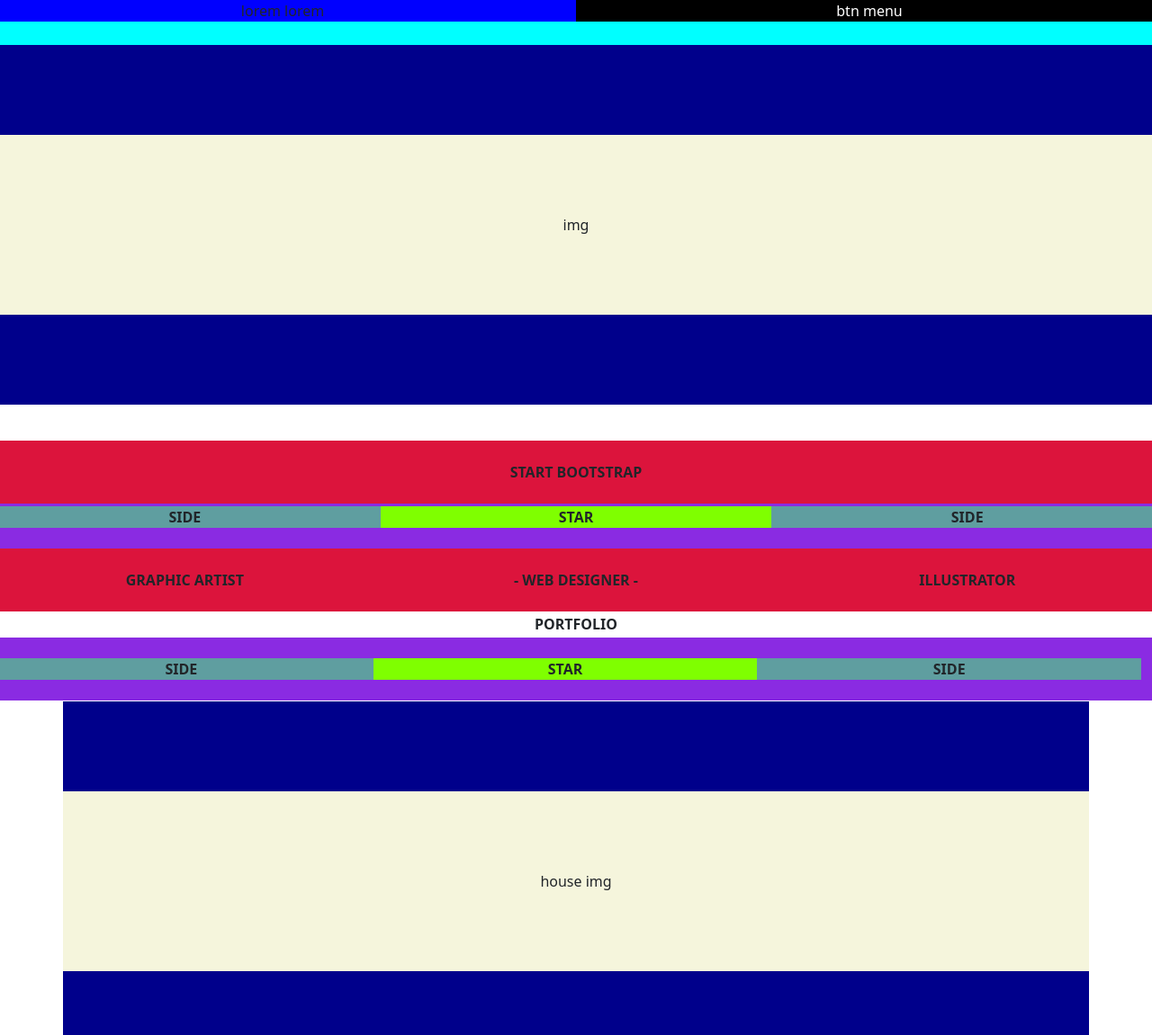
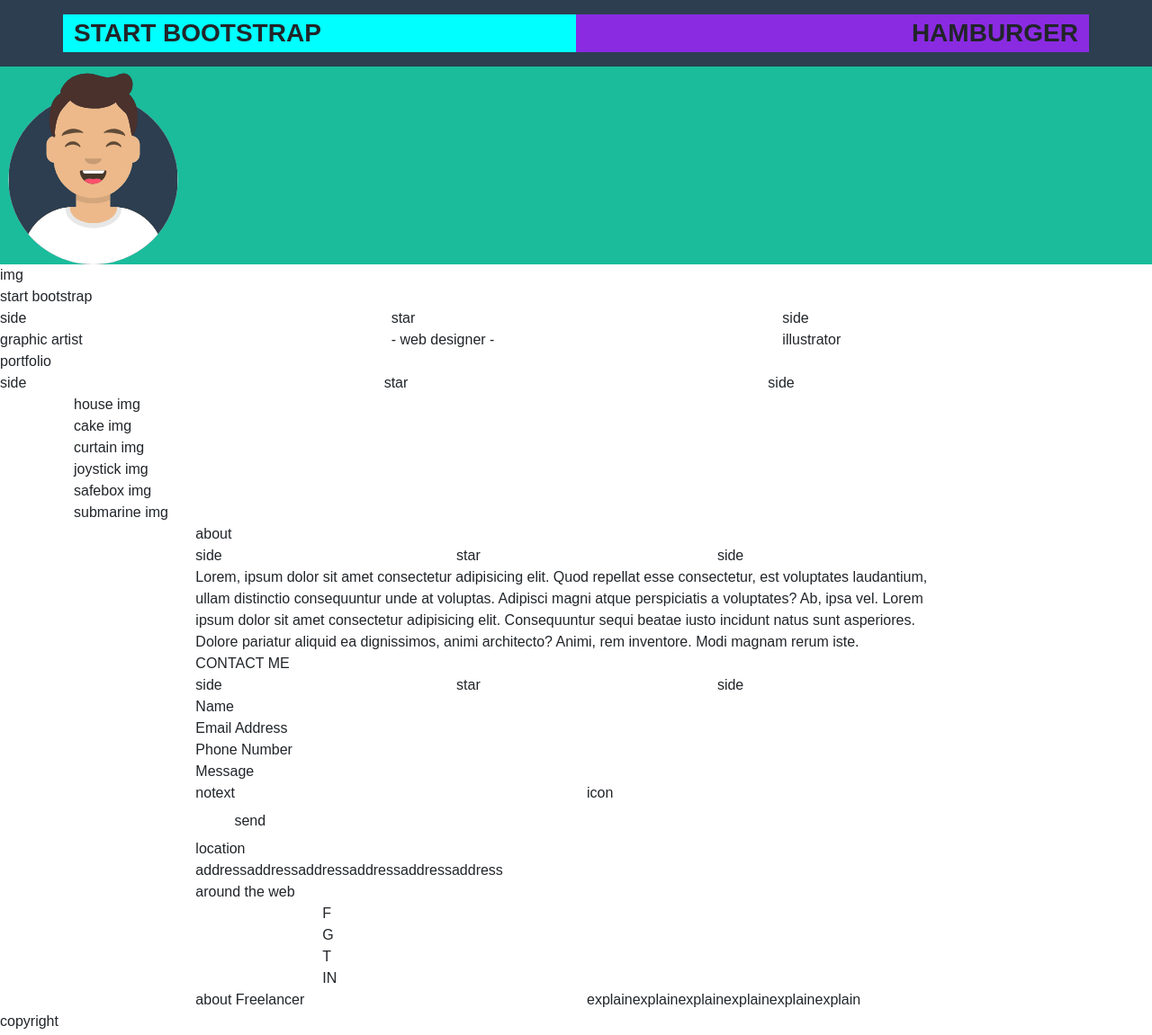
Before and after one commit to sandyclaws89/html-css-bootstrap-freelancer, a plain HTML site: page index.html in a window 1280 px wide. Shown: the top 1151 px of the page at 90% size. Drawn offline with nearby package versions, Linux system fonts and the light colour scheme.

Commit message:
Ricomincio

```diff
--- a/css/style.css
+++ b/css/style.css
@@ -1,180 +1,31 @@
-.flex_row{
-    display: flex;
-    flex-direction: row;
+body{
+    font-family: sans-serif;
 }
 
-.flex_col{
-    display: flex;
-    flex-direction: column;
+:root {
+    --white: #ffffff;
+    --teal: #1abc9c;
+    --test1: #sded2f;
+  }
+
+
+.nav_color {
+    background-color: #2c3e50;
 }
 
-.left_nav{
-    background-color: blue;
-    justify-content: center;
-}
-
-.right_nav{
-    height: 100%;
-    justify-content: center;
-    color: white;
-    background-color: black;
-}
-
-.nav_height{
-    height: 50px;
+.color {
     background-color: aqua;
 }
 
-.img{
-    justify-content: center;
-    width: 200px;
-    height: 200px;
-    align-items: center;
-    background-color: beige;
-    margin: auto;
-
-    /* FIXME: NON SO PERCHE' MI SI ESTENDE PER TUTTO IL CONTENITORE ANCHE SE HO DATO LARGHEZZA FISSA  */
-
-
+.color2{
+    background-color: blueviolet;
 }
 
-.start_boot{
-    background-color: lime;
-    height: 50px;
-    text-transform: uppercase;
-    text-align: center;
-    font-weight: 700;
+.start_color{
+   background-color: var(--teal);
+    /* background-color: red; */
 }
 
-.star_box{
-    height: 70px;
-    background-color: blueviolet;
-    font-weight: 700;
-    text-transform: uppercase;
-
-    /* FIXME: NON FUNZIONA ALIGN ITEMS CENTER  */
+.img_size {
+    height: 220px;
 }
-
-.side_star{
-    background-color: cadetblue;
-    justify-content: center;
-}
-
-.star{
-    background-color: chartreuse;
-    justify-content: center;
-}
-
-
-
-.text_box{
-    min-height: 70px;
-    background-color: crimson;
-    justify-content: center;
-    text-transform: uppercase;
-    font-weight: 700;
-    align-items: center;
-
-}
-
-.graphic{
-    justify-content: center;
-}
-
-.web_des {
-    justify-content: center;
-}
-
-.ill{
-    justify-content: center;
-}
-
-.portfolio{
-    text-transform: uppercase;
-    font-weight: 700;
-    height: 100px;
-    text-align: center;
-}
-
-.box_img {
- background-color: darkblue;
- height: 400px;
- margin-bottom: 40px;
-
-}
-
-.about_box{
-    background-color: darksalmon;
-    height: 550px;
-    padding-top: 25px;
-}
-
-.about_text{
-    text-align: center;
-}
-
-.contact_box{
-    background-color: darkmagenta;
-}
-
-.list_box{
-    background-color: darkseagreen;
-    font-weight: 700;
-}
-
-.list_element {
-    padding: 5px;
-    border-bottom: solid olive;
-    border-width: .5px;
-}
-
-.message_box{
-    background-color: azure;
-
-}
-
-.shadow_text{
-    border-bottom: solid olive;
-    border-width: .5px;
-    padding-top: 50px;
-    margin-bottom: 20px;
-    font-weight: 700;
-}
-
-.icon{
-    justify-content: flex-end;
-}
-
-.btn{
-    background-color: goldenrod;
-}
-
-.location_box{
-    margin-top: 50px;
-    background-color: darkslategray;
-}
-
-.circle_box {
-    text-align: center;
-    margin-bottom: 20px;
-}
-
-.f{
-    background-color: aliceblue;
-}
-
-.g{
-    background-color: darkkhaki;
-}
-
-.t{
-    background-color: fuchsia;
-}
-
-.in {
-    background-color: yellow;
-}
-
-.freelance_box{
-    margin-bottom: 50px;
-}
--- a/index.html
+++ b/index.html
@@ -15,19 +15,37 @@
 </head>
 
 <body>
-    <header>
-        <nav class="nav_height">
-            <div class="row align-items-center">
-                <div class="col left_nav flex_row">
-                    lorem lorem
-
+    <header class="nav_color">
+        <nav class="container">
+            <div class="row py-3 text-uppercase fs-3 fw-bold white">
+                <div class="col color ">
+                    start bootstrap
                 </div>
-                <div class="col right_nav flex_row">
-                    btn menu
+                <div class="col color2 text-end">
+                    hamburger
                 </div>
             </div>
         </nav>
+
+        <main class="start_color">
+            <div class="row px-auto justify-content-center">
+                <div class="col justify-content-center ml-5">
+                    <img src="img/avatar.svg" class="img_size" alt=" img avatar">
+                </div>
+            </div>
+        </main>
     </header>
+
+
+
+
+
+
+
+
+
+
+
 
     <main>
 
```
Also changed, not shown: img/avatar.svg (added), img/cabin.png (added), img/cake.png (added), img/circus.png (added), img/game.png (added), img/safe.png (added), img/submarine.png (added), layouts/desktop.png (added), layouts/smartphone.png (added), layouts/tablet.png (added).
